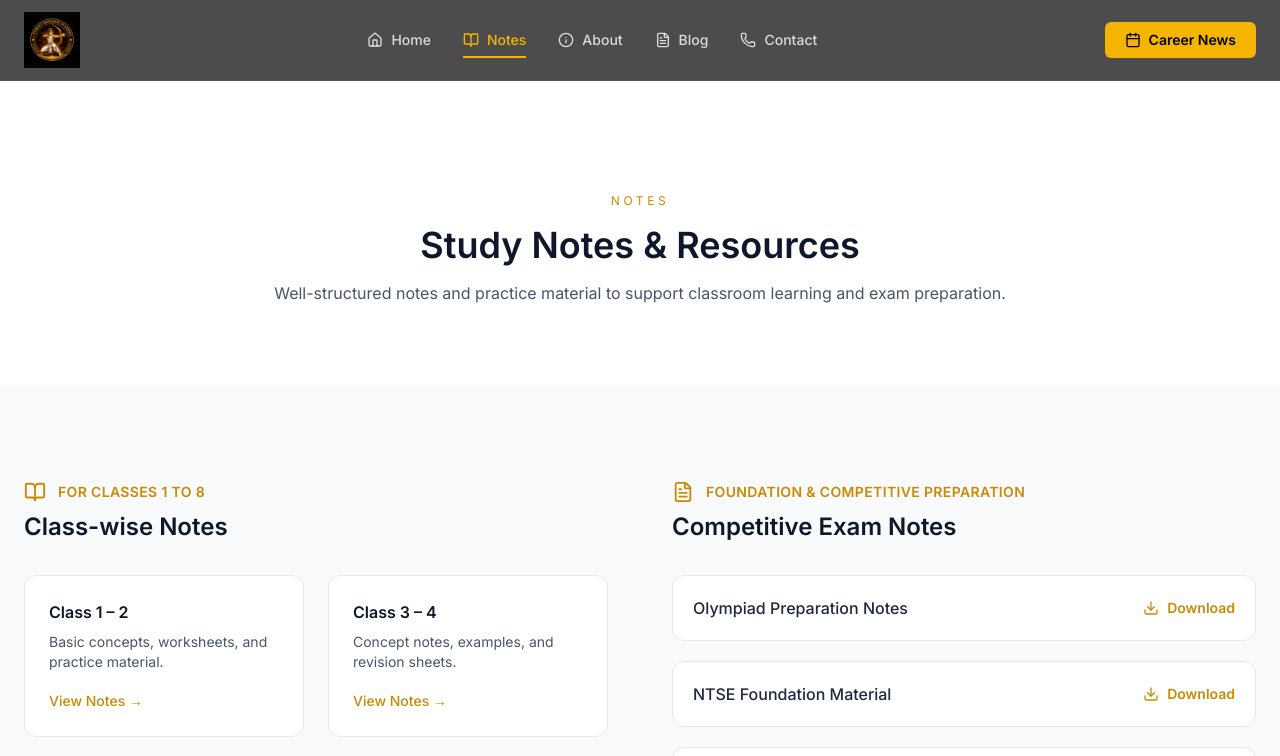
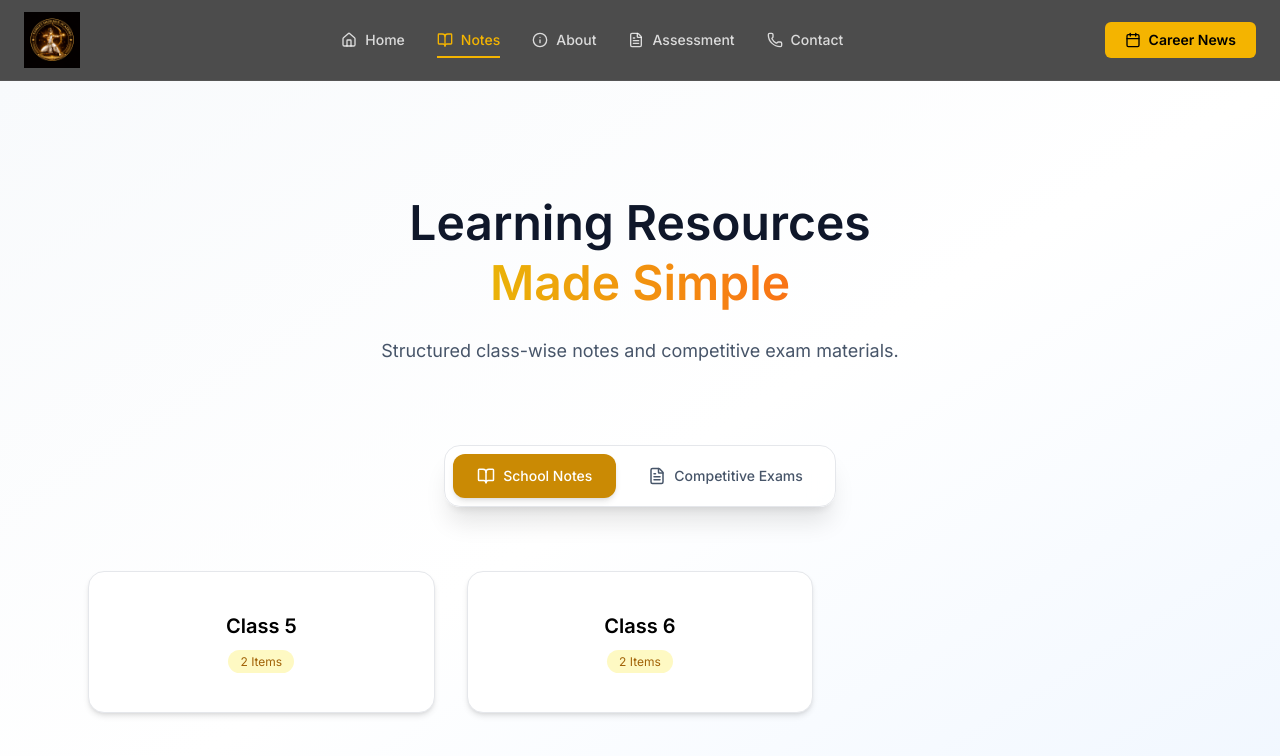
Before and after one commit to Ashukla1998/target, a React (Vite) app: page /notes in a window 1280 px wide. Shown: the top 756 px of the page. Built offline with nearby package versions, Linux system fonts and the light colour scheme.

Commit message:
new format of pages

```diff
--- a/src/App.jsx
+++ b/src/App.jsx
@@ -17,7 +17,6 @@ export default function App() {
         <Route path="/" element={<Home />} />
         <Route path="/about" element={<About />} />
         <Route path="/contact" element={<Contact />} />
-        <Route path="/blog" element={<Blog />} />
         <Route path="/notes" element={<Notes />} />
         <Route path="/news" element={<News />} />
         <Route path="/assessment" element={<AssessmentPage />} />
--- a/src/components/Navbar.jsx
+++ b/src/components/Navbar.jsx
@@ -34,7 +34,7 @@ export default function Navbar() {
             <NavItem to="/" label="Home" icon={<Home size={16} />} />
             <NavItem to="/notes" label="Notes" icon={<BookOpen size={16} />} />
             <NavItem to="/about" label="About" icon={<Info size={16} />} />
-            <NavItem to="/blog" label="Blog" icon={<FileText size={16} />} />
+            <NavItem to="/assessment" label="Assessment" icon={<FileText size={16} />} />
             <NavItem to="/contact" label="Contact" icon={<Phone size={16} />} />
           </div>
 
@@ -71,7 +71,7 @@ export default function Navbar() {
               <MobileItem to="/" label="Home" icon={<Home size={18} />} setOpen={setOpen} />
               <MobileItem to="/notes" label="Notes" icon={<BookOpen size={18} />} setOpen={setOpen} />
               <MobileItem to="/about" label="About" icon={<Info size={18} />} setOpen={setOpen} />
-              <MobileItem to="/blog" label="Blog" icon={<FileText size={18} />} setOpen={setOpen} />
+              <MobileItem to="/assessment" label="Assessment" icon={<FileText size={18} />} setOpen={setOpen} />
               <MobileItem to="/contact" label="Contact" icon={<Phone size={18} />} setOpen={setOpen} />
 
               <NavLink
--- a/src/pages/Notes.jsx
+++ b/src/pages/Notes.jsx
@@ -1,136 +1,230 @@
-import React from "react";
-import { Download, BookOpen, FileText } from "lucide-react";
+import { useState } from "react";
+import {
+  Download,
+  BookOpen,
+  FileText,
+  ChevronRight,
+} from "lucide-react";
 
 export default function Notes() {
+  const [activeTab, setActiveTab] = useState("school");
+  const [selectedClass, setSelectedClass] = useState("");
+  const [selectedSubject, setSelectedSubject] = useState("");
+
+  const schoolData = {
+    "Class 5": {
+      Mathematics: ["Fractions", "Decimals", "Geometry"],
+      Science: ["Plants", "Human Body", "Energy"],
+    },
+    "Class 6": {
+      Mathematics: ["Algebra", "Integers"],
+      English: ["Grammar", "Writing Skills"],
+    },
+  };
+
+  const competitiveData = {
+    Olympiad: ["Paper 2024", "Practice Set", "Solutions"],
+    NTSE: ["Stage 1 Paper", "Mental Ability", "Previous Year Paper"],
+  };
+
   return (
-    <main className="bg-slate-50 text-slate-800 min-h-screen">
+    <main className="bg-gradient-to-br from-slate-50 via-white to-blue-50 min-h-screen pb-24">
 
-      {/* ================= HEADER ================= */}
-      <section className="pt-28 pb-20 bg-white">
-        <div className="max-w-4xl mx-auto px-6 text-center">
-          <p className="text-xs tracking-[0.3em] uppercase text-yellow-600 mb-4">
-            NOtes
-          </p>
-          <h1 className="text-4xl font-bold text-slate-900">
-            Study Notes & Resources
+      {/* HERO */}
+      <section className="pt-28 pb-20 text-center px-6">
+        <div className="max-w-4xl mx-auto">
+          <h1 className="text-5xl font-bold text-slate-900 leading-tight">
+            Learning Resources <br />
+            <span className="bg-gradient-to-r from-yellow-500 to-orange-500 bg-clip-text text-transparent">
+              Made Simple
+            </span>
           </h1>
-          <p className="mt-4 text-slate-600">
-            Well-structured notes and practice material to support classroom
-            learning and exam preparation.
+          <p className="mt-6 text-lg text-slate-600">
+            Structured class-wise notes and competitive exam materials.
           </p>
         </div>
       </section>
 
-      {/* ================= NOTES SECTIONS ================= */}
-      <section className="py-24">
-        <div className="max-w-7xl mx-auto px-6 grid lg:grid-cols-2 gap-16">
+      {/* TABS */}
+      <div className="flex justify-center mb-16">
+        <div className="bg-white/70 backdrop-blur-md shadow-xl rounded-2xl p-2 flex gap-2 border">
+          <TabButton
+            active={activeTab === "school"}
+            onClick={() => setActiveTab("school")}
+            icon={<BookOpen size={18} />}
+            label="School Notes"
+          />
+          <TabButton
+            active={activeTab === "competitive"}
+            onClick={() => setActiveTab("competitive")}
+            icon={<FileText size={18} />}
+            label="Competitive Exams"
+          />
+        </div>
+      </div>
 
-          {/* -------- SCHOOL NOTES -------- */}
-          <div>
-            <SectionTitle
-              icon={<BookOpen size={22} />}
-              title="Class-wise Notes"
-              subtitle="For Classes 1 to 8"
-            />
+      {/* SCHOOL SECTION */}
+      {activeTab === "school" && (
+        <div className="max-w-6xl mx-auto px-6 space-y-10">
 
-            <div className="grid sm:grid-cols-2 gap-6 mt-8">
-              <NoteCard
-                title="Class 1 – 2"
-                desc="Basic concepts, worksheets, and practice material."
-              />
-              <NoteCard
-                title="Class 3 – 4"
-                desc="Concept notes, examples, and revision sheets."
-              />
-              <NoteCard
-                title="Class 5 – 6"
-                desc="Detailed explanations and practice questions."
-              />
-              <NoteCard
-                title="Class 7 – 8"
-                desc="Advanced concepts and exam-oriented notes."
-              />
+          {/* Breadcrumb */}
+          {(selectedClass || selectedSubject) && (
+            <div className="text-sm text-slate-500 flex items-center gap-2">
+              <span>School</span>
+              {selectedClass && (
+                <>
+                  <ChevronRight size={14} />
+                  <span>{selectedClass}</span>
+                </>
+              )}
+              {selectedSubject && (
+                <>
+                  <ChevronRight size={14} />
+                  <span>{selectedSubject}</span>
+                </>
+              )}
             </div>
-          </div>
+          )}
 
-          {/* -------- COMPETITIVE NOTES -------- */}
-          <div>
-            <SectionTitle
-              icon={<FileText size={22} />}
-              title="Competitive Exam Notes"
-              subtitle="Foundation & Competitive Preparation"
-            />
+          {/* Class Selection */}
+          {!selectedClass && (
+            <div className="grid md:grid-cols-3 gap-8">
+              {Object.keys(schoolData).map((cls, index) => (
+                <SelectionCard
+                  key={index}
+                  title={cls}
+                  count={Object.keys(schoolData[cls]).length}
+                  onClick={() => setSelectedClass(cls)}
+                />
+              ))}
+            </div>
+          )}
 
-            <div className="space-y-5 mt-8">
-              <DownloadCard title="Olympiad Preparation Notes" />
-              <DownloadCard title="NTSE Foundation Material" />
-              <DownloadCard title="Mental Maths & Reasoning" />
-              <DownloadCard title="Scholarship Exam Practice Sets" />
+          {/* Subject Selection */}
+          {selectedClass && !selectedSubject && (
+            <>
+              <BackButton onClick={() => setSelectedClass("")} />
+              <div className="grid md:grid-cols-3 gap-8">
+                {Object.keys(schoolData[selectedClass]).map(
+                  (subject, index) => (
+                    <SelectionCard
+                      key={index}
+                      title={subject}
+                      count={
+                        schoolData[selectedClass][subject].length
+                      }
+                      onClick={() => setSelectedSubject(subject)}
+                    />
+                  )
+                )}
+              </div>
+            </>
+          )}
+
+          {/* Chapters */}
+          {selectedSubject && (
+            <>
+              <BackButton onClick={() => setSelectedSubject("")} />
+              <div className="grid md:grid-cols-2 gap-8">
+                {schoolData[selectedClass][selectedSubject].map(
+                  (chapter, index) => (
+                    <ResourceCard key={index} title={chapter} />
+                  )
+                )}
+              </div>
+            </>
+          )}
+        </div>
+      )}
+
+      {/* COMPETITIVE SECTION */}
+      {activeTab === "competitive" && (
+        <div className="max-w-6xl mx-auto px-6 grid md:grid-cols-2 gap-10">
+          {Object.keys(competitiveData).map((exam, index) => (
+            <div
+              key={index}
+              className="bg-white rounded-2xl p-8 shadow-lg hover:shadow-2xl transition border"
+            >
+              <h3 className="text-xl font-semibold mb-6 flex items-center gap-2">
+                <FileText size={18} className="text-yellow-600" />
+                {exam}
+              </h3>
+
+              <div className="space-y-4">
+                {competitiveData[exam].map((item, i) => (
+                  <div
+                    key={i}
+                    className="flex justify-between items-center p-4 bg-slate-50 rounded-xl hover:bg-yellow-50 transition group"
+                  >
+                    <span>{item}</span>
+                    <Download
+                      size={18}
+                      className="text-yellow-600 group-hover:scale-110 transition"
+                    />
+                  </div>
+                ))}
+              </div>
             </div>
-          </div>
-
+          ))}
         </div>
-      </section>
-
-      {/* ================= INFO ================= */}
-      <section className="py-16 bg-blue-50">
-        <div className="max-w-4xl mx-auto px-6 text-center">
-          <p className="text-slate-600">
-            📌 Notes are regularly updated and aligned with the latest
-            curriculum. Parents and students can download materials as per
-            guidance from teachers.
-          </p>
-        </div>
-      </section>
-
+      )}
     </main>
   );
 }
+function TabButton({ active, onClick, icon, label }) {
+  return (
+    <button
+      onClick={onClick}
+      className={`flex items-center gap-2 px-6 py-3 rounded-xl text-sm font-medium transition ${
+        active
+          ? "bg-yellow-600 text-white shadow-md"
+          : "text-slate-600 hover:bg-white"
+      }`}
+    >
+      {icon}
+      {label}
+    </button>
+  );
+}
 
-/* ================= COMPONENTS ================= */
+function SelectionCard({ title, onClick, count }) {
+  return (
+    <div
+      onClick={onClick}
+      className="cursor-pointer bg-white rounded-2xl p-10 text-center shadow-md hover:shadow-2xl hover:-translate-y-2 transition relative border"
+    >
+      <h3 className="text-xl font-semibold mb-2">{title}</h3>
 
-function SectionTitle({ icon, title, subtitle }) {
-  return (
-    <div>
-      <div className="flex items-center gap-3 text-yellow-600 mb-2">
-        {icon}
-        <span className="text-sm font-semibold uppercase tracking-wide">
-          {subtitle}
+      {count && (
+        <span className="text-xs bg-yellow-100 text-yellow-700 px-3 py-1 rounded-full">
+          {count} Items
         </span>
-      </div>
-      <h2 className="text-2xl font-bold text-slate-900">
-        {title}
-      </h2>
+      )}
     </div>
   );
 }
 
-function NoteCard({ title, desc }) {
+function ResourceCard({ title }) {
   return (
-    <div className="bg-white border rounded-xl p-6 hover:shadow-md transition">
-      <h3 className="font-semibold text-slate-900 mb-2">
-        {title}
-      </h3>
-      <p className="text-sm text-slate-600 mb-4">
-        {desc}
-      </p>
-      <button className="text-sm font-medium text-yellow-600 hover:underline">
-        View Notes →
-      </button>
+    <div className="bg-white rounded-2xl p-6 shadow-md hover:shadow-2xl hover:-translate-y-1 transition border">
+      <div className="flex justify-between items-center">
+        <h4 className="font-medium">{title}</h4>
+        <button className="flex items-center gap-2 text-yellow-600 font-medium text-sm hover:underline">
+          <Download size={16} />
+          View
+        </button>
+      </div>
     </div>
   );
 }
 
-function DownloadCard({ title }) {
+function BackButton({ onClick }) {
   return (
-    <div className="flex items-center justify-between bg-white border rounded-xl p-5 hover:shadow-md transition">
-      <span className="font-medium text-slate-800">
-        {title}
-      </span>
-      <button className="flex items-center gap-2 text-sm font-semibold text-yellow-600 hover:underline">
-        <Download size={16} />
-        Download
-      </button>
-    </div>
+    <button
+      onClick={onClick}
+      className="text-sm font-medium text-yellow-600 hover:underline"
+    >
+      ← Back
+    </button>
   );
 }
```
Also changed, not shown: src/pages/Programs.jsx (deleted, +0 -7 lines), src/pages/Question.jsx (+86 -105 lines).
